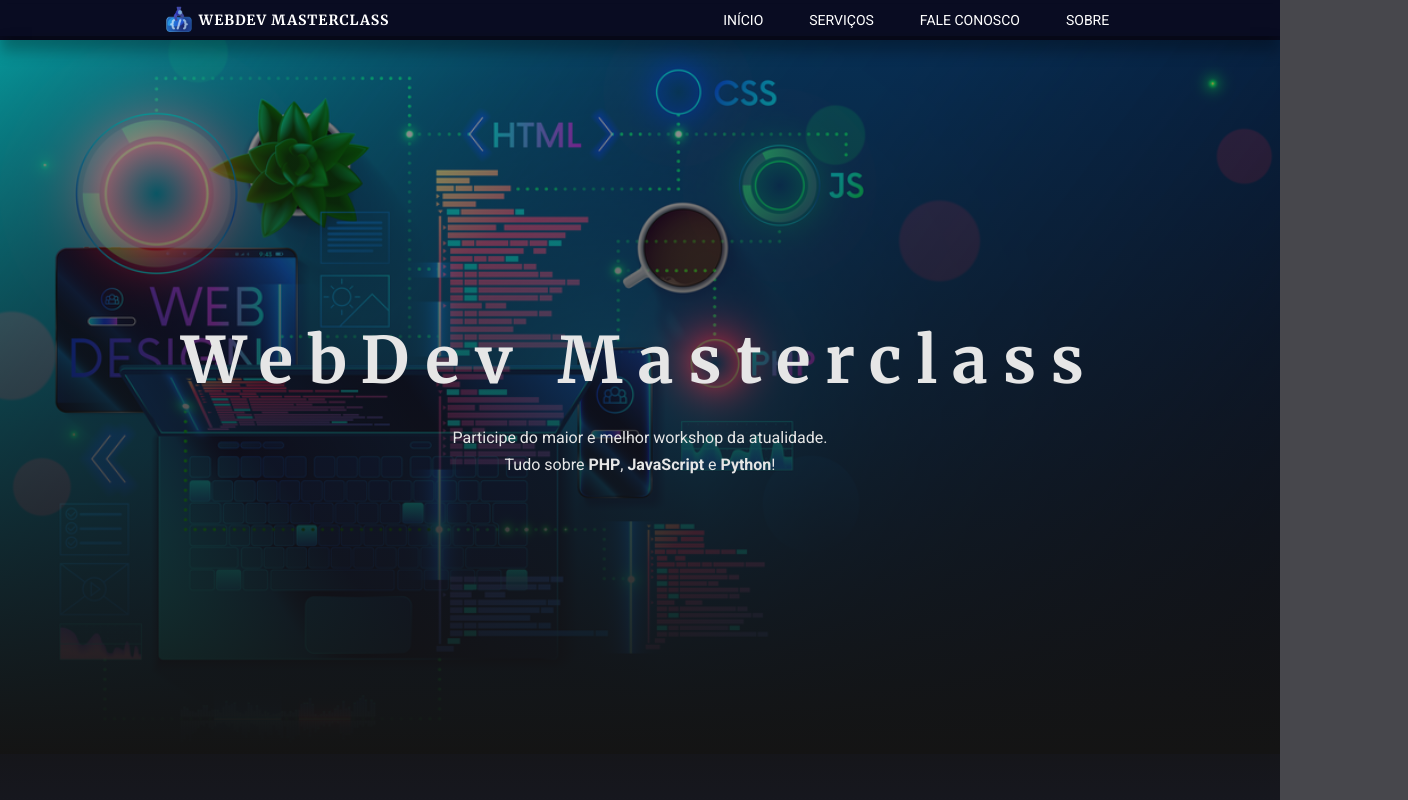
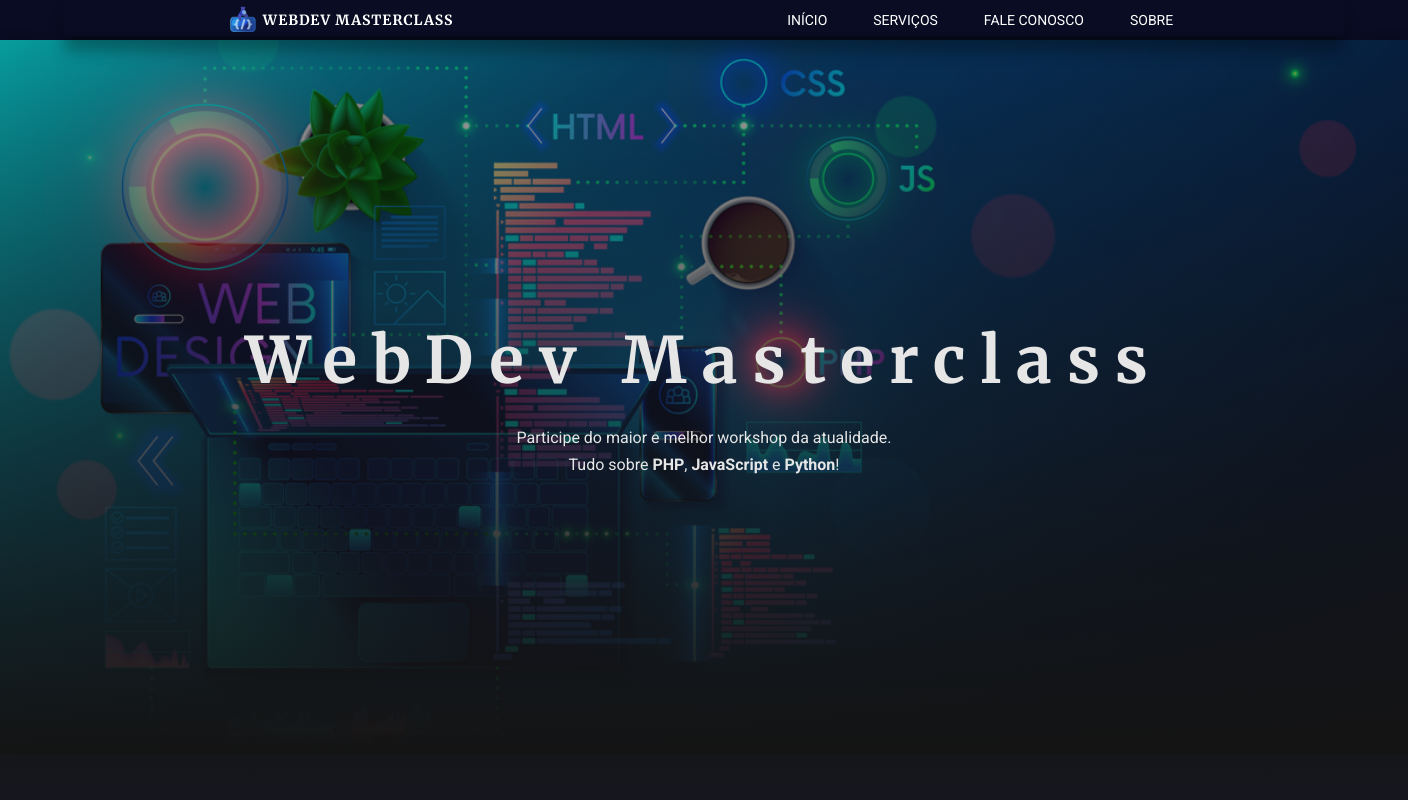
Before and after one commit to RodSill/WebDev-Masterclass, a plain HTML site: page index.html in a window 1280 px wide. Shown: the top 800 px of the page, 1408 px wide, since content can reach past the window. Drawn offline with Linux system fonts and the light colour scheme.

Commit message:
Correções

```diff
--- a/estilos/style.css
+++ b/estilos/style.css
@@ -33,13 +33,13 @@
 
 html{
     overflow-x: hidden;
-    height: 100vh;
-    width: 100vw;
     font-family: var(--main-font);
 }
 
 body{
     background-color: var(--black-color-transp);
+    height: 100vh;
+    width: 110vw;
 }
 
 .main-config{
@@ -168,7 +168,7 @@ li a:hover{
     display: flex;
     align-items: center;
     justify-content: center;
-    width: 100vw;
+    width: 110vw;
     flex-direction: column;
     box-shadow: 0px 10px 20px var(--shadow-box);
 }
```
